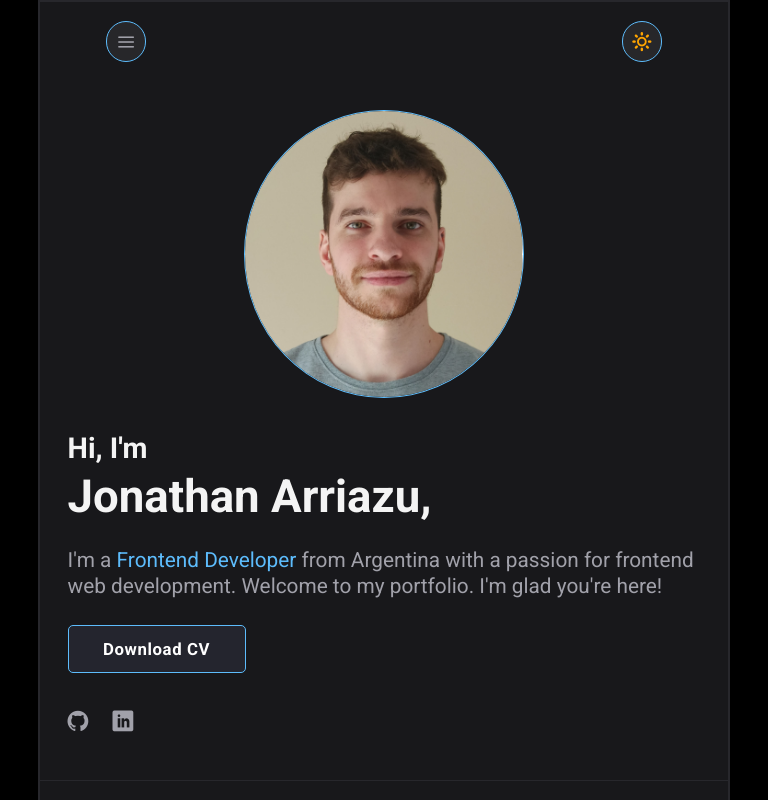
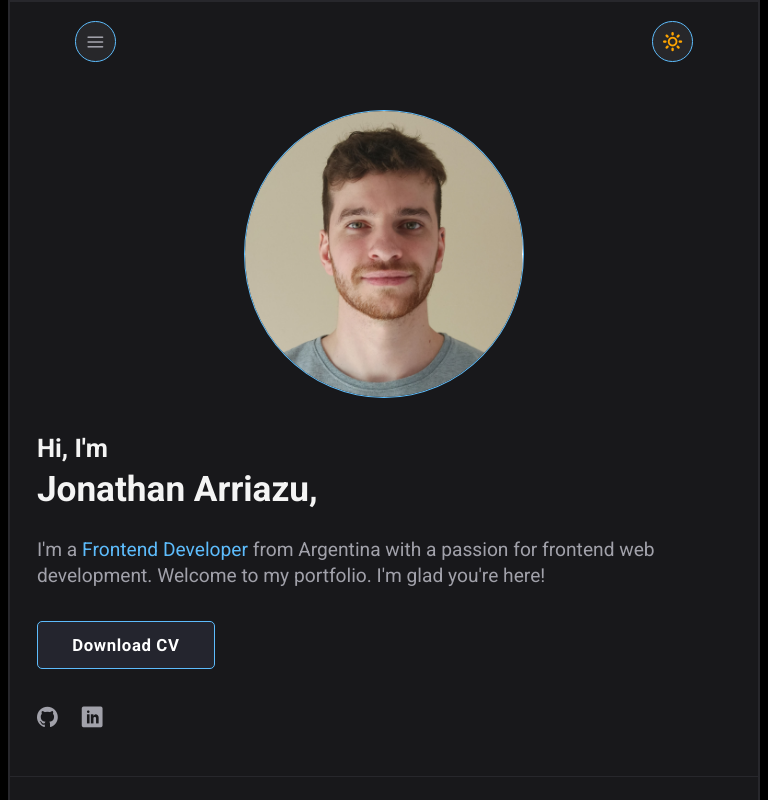
Before and after one commit to JonathanArriazu/myPortfolio, a React (Create React App) app: page / in a window 768 px wide. Shown: the top 800 px of the page. Built offline with nearby package versions, Linux system fonts and the light colour scheme.

Commit message:
fix: global font-sizes established

```diff
--- a/src/components/contact/contact.css
+++ b/src/components/contact/contact.css
@@ -24,7 +24,6 @@ section.contact-me .icon-envelope{
 section.contact-me .title{
     color: var(--title);
     margin-bottom: 1rem;
-    font-size: 2.1rem;
 }
 
 section.contact-me .sub-title{
@@ -121,6 +120,33 @@ section.contact-me .animation-container .contact-animation svg{
 
 
 /* 4. RESPONSIVE DESIGN */
+
+@media (min-width: 1201px) and (max-width: 1400px) {
+    section.contact-me .animation-container{
+        display: flex;
+        justify-content: center;
+        width: 50%;
+    }
+
+    section.contact-me .animation-container .contact-animation svg{
+        width: 100% !important;
+        height: 100% !important;
+    }
+}
+
+@media (min-width: 993px) and (max-width: 1200px) {
+    section.contact-me .animation-container{
+        display: flex;
+        justify-content: center;
+        width: 50%;
+    }
+
+    section.contact-me .animation-container .contact-animation svg{
+        width: 100% !important;
+        height: 100% !important;
+    }
+}
+
 @media (max-width: 992px) {
     section.contact-me .animation-container{display: none;}
 }
@@ -167,29 +193,3 @@ section.contact-me .animation-container .contact-animation svg{
     }
 
 }
-
-@media (min-width: 993px) and (max-width: 1200px) {
-    section.contact-me .animation-container{
-        display: flex;
-        justify-content: center;
-        width: 50%;
-    }
-
-    section.contact-me .animation-container .contact-animation svg{
-        width: 100% !important;
-        height: 100% !important;
-    }
-}
-
-@media (min-width: 1201px) and (max-width: 1400px) {
-    section.contact-me .animation-container{
-        display: flex;
-        justify-content: center;
-        width: 50%;
-    }
-
-    section.contact-me .animation-container .contact-animation svg{
-        width: 100% !important;
-        height: 100% !important;
-    }
-}
--- a/src/components/header/header.css
+++ b/src/components/header/header.css
@@ -35,14 +35,14 @@ header ul {
 header ul li a {
     color: var(--title);
     opacity: 0.9;
-    font-size: 0.8rem;
+    font-size: 1.2rem;
     font-weight: 500;
 }
 
 header ul li a:hover {
     color: var(--title);
     opacity: 1;
-    font-size: 0.9rem;
+    font-size: 1.3rem;
     color: var(--blue);
 }
 
@@ -65,7 +65,7 @@ header .icon-menu, header button.mode {
     border-radius: 50%;
     color: var(--subtitle);
     border: 1px solid var(--blue);
-    transition: 0.2s;
+    transition: 0.3s;
     /* box-shadow: 0px 4px 23px -8px rgba(0,0,0,0.45); */
 }
 
--- a/src/components/hero/hero.css
+++ b/src/components/hero/hero.css
@@ -40,19 +40,16 @@ section .right-section{
 }
 
 section.hero h3.sub-title{
-    font-size: 1.8rem;
     line-height: 2.3rem;
     color: var(--title);
 }
 
 section.hero h1.title{
-    font-size: 2.85rem;
     line-height: 3rem;
     color: var(--title);
 }
 
 section.hero p.text{
-    font-size: 1.3rem;
     line-height: 1.65rem;
     padding: 20px 0 20px 0;
     color: var(--subtitle);
@@ -78,7 +75,7 @@ section.hero .right-section .button-container button{
     letter-spacing: 0.6px;
     font-weight: bold;
     opacity: 1;
-    transition: 0.2s;
+    transition: 0.3s;
 }
 
 section.hero .all-icons{
@@ -89,12 +86,64 @@ section.hero .all-icons{
 
 section.hero .all-icons .icon:hover{
     font-size: 1.4rem;
-    transition: 0.2s;
+    transition: 0.3s;
     cursor: pointer;
     color: var(--icon-hover);
 }
 
 /* 4. RESPONSIVE DESIGN */
+
+@media (min-width: 769px) and (max-width: 992px) {
+
+    section.hero {
+        margin-top: 3rem;
+        justify-content: center;
+        align-items: center;
+        gap: 30px;
+    }
+
+    section.hero .left-section .photo {
+        width: 280px;
+    }
+
+     section.hero h3.sub-title{
+        line-height: 2.3rem;
+    }
+
+    section.hero h1.title{
+        line-height: 2rem;
+    }
+
+    section.hero p.text{
+        padding: 26px 0 26px 0;
+        color: var(--subtitle);
+    }
+}
+
+@media (min-width: 577px) and (max-width: 768px) {
+    section.hero{
+        flex-direction: column;
+        gap: 32px;
+    }
+
+    section.hero .left-section .photo{
+        width: 280px;
+    }
+
+    section.hero h3.sub-title{
+        line-height: 2.3rem;
+    }
+
+    section.hero h1.title{
+        line-height: 2rem;
+    }
+
+    section.hero p.text{
+        padding: 26px 0 26px 0;
+        color: var(--subtitle);
+    }
+
+}
 
 @media (max-width: 576px) {
 
@@ -108,17 +157,14 @@ section.hero .all-icons .icon:hover{
     }
 
     section.hero h3.sub-title{
-        font-size: 1.5rem;
         line-height: 2.3rem;
     }
 
     section.hero h1.title{
-        font-size: 1.8rem;
         line-height: 2rem;
     }
 
     section.hero p.text{
-        font-size: 0.8rem;
         padding: 26px 0 26px 0;
         color: var(--subtitle);
     }
@@ -141,48 +187,6 @@ section.hero .all-icons .icon:hover{
 
 }
 
-@media (min-width: 577px) and (max-width: 768px) {
-    section.hero{
-        flex-direction: column;
-        gap: 32px;
-    }
-
-    section.hero .left-section .photo{
-        width: 280px;
-    }
-
-}
-
-@media (min-width: 769px) and (max-width: 992px) {
-
-    section.hero {
-        margin-top: 3rem;
-        justify-content: center;
-        align-items: center;
-        gap: 30px;
-    }
-
-    section.hero .left-section .photo {
-        width: 280px;
-    }
-
-     section.hero h3.sub-title{
-        font-size: 1.7rem;
-        line-height: 2.3rem;
-    }
-
-    section.hero h1.title{
-        font-size: 2.5rem;
-        line-height: 2rem;
-    }
-
-    section.hero p.text{
-        font-size: 1.1rem;
-        padding: 26px 0 26px 0;
-        color: var(--subtitle);
-    }
-}
-
 /* @media (min-width: 769px) and (max-width: 992px) {
 }
 
--- a/src/components/main/main.css
+++ b/src/components/main/main.css
@@ -87,6 +87,7 @@ main section.right-section.flex{
 }
 
 .card .box .title{
+    font-size: 1.2rem;
     color: var(--title);
     /* text-transform: capitalize; */
 }
--- a/src/components/main/main.jsx
+++ b/src/components/main/main.jsx
@@ -56,7 +56,7 @@ const Main = () => {
               <img src={item.imgPath} alt="" />
 
               <div className='box'>
-                <h1 className='title'>{item.projectTitle}</h1>
+                <h3 className='title'>{item.projectTitle}</h3>
                 <p className='sub-title'>Lorem ipsum dolor, sit amet consectetur adipisicing elit. Rem nesciunt qui deleniti cum illum harum. </p>
 
                 <div className='flex icons'>
--- a/src/index.css
+++ b/src/index.css
@@ -56,6 +56,21 @@ body {
   margin-left: -4rem;
 }
 
+h1{
+  font-size: 2.85rem;
+  color: var(--title);
+}
+
+h3{
+  font-size: 1.8rem;
+  color: var(--title);
+}
+
+p{
+  font-size: 1.3rem;
+  color: var(--subtitle);
+}
+
 li {
   list-style: none;
 }
@@ -63,7 +78,7 @@ li {
 a {
   text-decoration: none;
   color: initial;
-  transition: 0.2s;
+  transition: 0.3s;
 }
 
 a:hover {
@@ -132,7 +147,7 @@ button:disabled{
   color: #fff;
 }
 
-@media (max-width: 1000px) {
+@media (max-width: 993px) {
   .container{
       width: 90%;
       padding: 0 1.7rem;
@@ -145,7 +160,7 @@ button:disabled{
   }
 }
 
-@media (max-width: 600px) {
+@media (min-width: 768px) and (max-width: 992px) {
   .container{
       width: 98%;
       padding: 0 1.7rem;
@@ -157,8 +172,50 @@ button:disabled{
     margin-left: -1.7rem;
   }
 
+  h1{
+    font-size: 2.5rem;
+  }
+
+  h3{
+    font-size: 1.7rem;
+  }
+
+  p{
+    font-size: 1.2rem;
+  }
+
   .scrollToTop{
     width: 2.2rem;
     height: 2.2rem;
   }
 }
+
+@media (min-width: 577px) and (max-width: 768px) {
+
+  h1{
+    font-size: 2.2rem;
+  }
+
+  h3{
+    font-size: 1.6rem;
+  }
+
+  p{
+    font-size: 1.2rem;
+  }
+
+}
+
+@media (max-width: 576px) {
+  h1{
+    font-size: 1.8rem;
+  }
+
+  h3{
+    font-size: 1.5rem;
+  }
+
+  p{
+    font-size: 1rem;
+  }
+}
```
